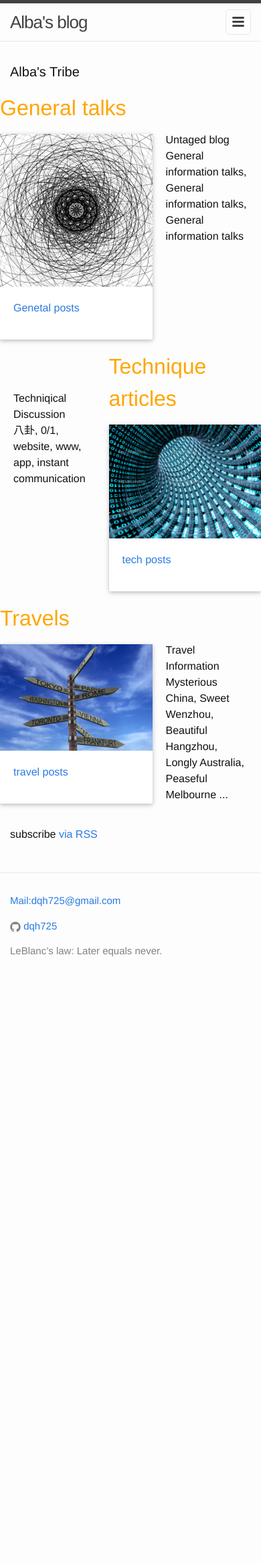
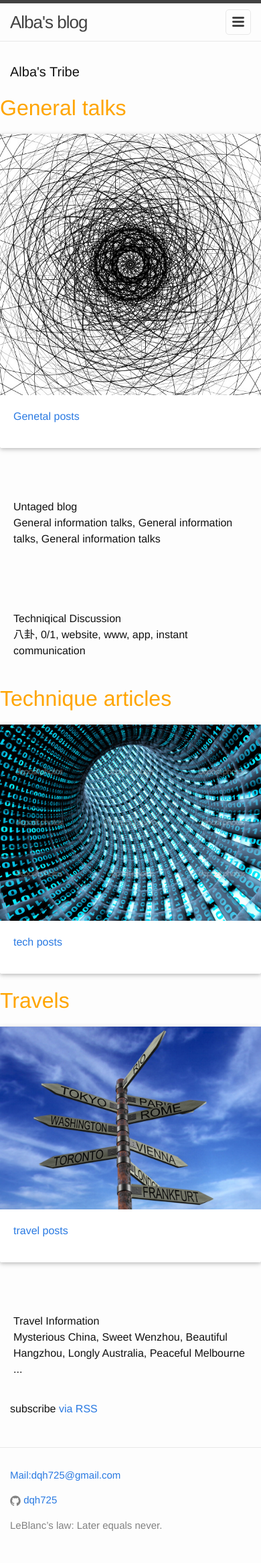
Before and after one commit to dqh725/cheeger.blog, a Jekyll site: the page built from index.html, in a window 390 px wide. Shown: the whole page at 67% size. Built offline with Jekyll 4.4.1, drawn with Linux system fonts in a browser that asks for light colours; before the commit the page ends 1477 px from its top, so only the background shows below that.

Commit message:
responsive page in mibile

```diff
--- a/_sass/_card.scss
+++ b/_sass/_card.scss
@@ -13,7 +13,7 @@
   clear: both;
 }
 
-.col-sm-12, .col-sm-5, .col-sm-7{
+.col-xs-12, .col-sm-5, .col-sm-7{
   float:left;
   min-height: 1px;
   padding-right: 15px;
@@ -23,16 +23,20 @@
   vertical-align:top;
 }
 
+
+@media (min-width: 768px) {
   .col-sm-7{
       width: 58.3333333333%;
   }
-
   .col-sm-5{
       width: 41.6666666667%;
   }
+}
 
-.col-sm-12 {
+@media (max-width: 767px) {
+  .col-xs-12 {
     width: 100%;
+  }
 }
 
 .section-heading{
--- a/index.html
+++ b/index.html
@@ -7,7 +7,7 @@ layout: default
   <h1 class="page-heading">Alba's Tribe</h1>
 
   <div class="row">
-    <div class="col-sm-7">
+    <div class="col-sm-7 com-xs-12">
       <h1 class="section-heading">General talks</h1>
       <div class="card">
         <div class="card-image">
@@ -20,7 +20,7 @@ layout: default
 
       </div>
     </div>
-    <div class="col-sm-5">
+    <div class="col-sm-5 com-xs-12">
         <div class="card-desc">
           <div class="card-desc-title">Untaged blog</div>
           <p>General information talks, General information talks, General information talks</p>
@@ -29,14 +29,14 @@ layout: default
   </div>
 
   <div class="row">
-    <div class="col-sm-5">
+    <div class="col-sm-5 com-xs-12">
         <div class="card-desc">
           <div class="card-desc-title">Techniqical Discussion</div>
           <p>八卦, 0/1, website, www, app, instant communication</p>
         </div>
     </div>
 
-    <div class="col-sm-7">
+    <div class="col-sm-7 com-xs-12">
       <h1 class="section-heading">Technique articles</h1>
       <div class="card">
         <div class="card-image">
@@ -50,7 +50,7 @@ layout: default
   </div>
 
   <div class="row">
-    <div class="col-sm-7">
+    <div class="col-sm-7 com-xs-12">
       <h1 class="section-heading">Travels</h1>
       <div class="card">
         <div class="card-image">
@@ -62,10 +62,10 @@ layout: default
 
       </div>
     </div>
-    <div class="col-sm-5">
+    <div class="col-sm-5 com-xs-12">
         <div class="card-desc">
           <div class="card-desc-title">Travel Information</div>
-          <p>Mysterious China, Sweet Wenzhou, Beautiful Hangzhou, Longly Australia, Peaseful Melbourne ...</p>
+          <p>Mysterious China, Sweet Wenzhou, Beautiful Hangzhou, Longly Australia, Peaceful Melbourne ...</p>
         </div>
     </div>
   </div>
```
Lines whose indentation alone changed are shown as unchanged.
